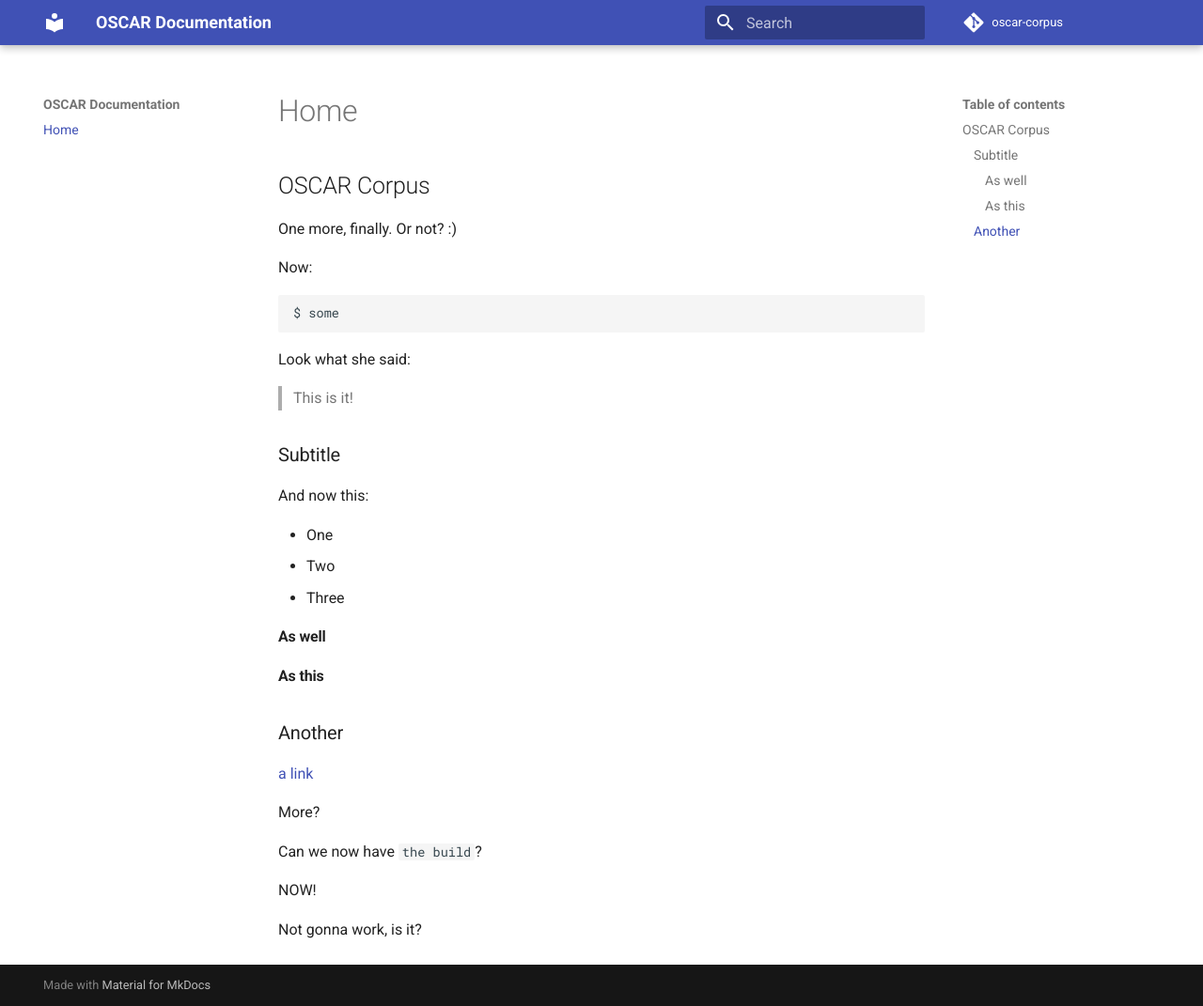
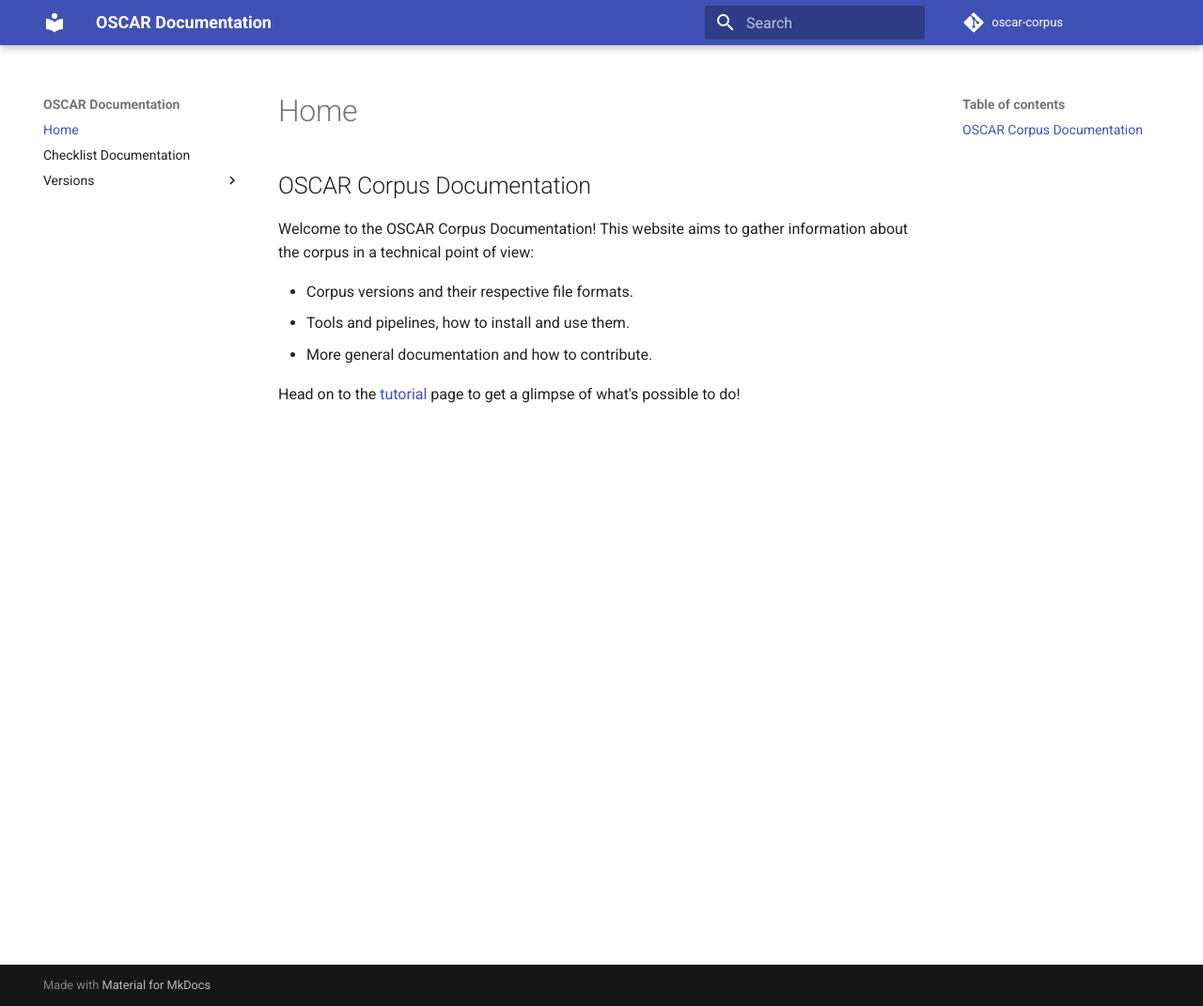
Before and after one commit to oscar-project/documentation, an MkDocs documentation site: the page built from docs/index.md, in a window 1280 px wide and 1071 px high. Shown: the whole window at 94% size. Built offline with MkDocs 1.6.1 and Material for MkDocs 9.7.7, drawn with Linux system fonts in a browser that asks for light colours; comment, search, counter and statistics services are not loaded.

````diff
--- a/docs/index.md
+++ b/docs/index.md
@@ -1,40 +1,10 @@
-## OSCAR Corpus
+## OSCAR Corpus Documentation
 
-One more, finally. Or not? :)
+Welcome to the OSCAR Corpus Documentation!
+This website aims to gather information about the corpus in a technical point of view:
 
-Now:
+- Corpus versions and their respective file formats.
+- Tools and pipelines, how to install and use them.
+- More general documentation and how to contribute.
 
-```
-$ some
-```
-
-Look what she said:
-
-> This is it!
-
-### Subtitle
-
-And now this:
-
-- One
-- Two
-- Three
-
-
-#### As well
-
-#### As this
-
-### Another
-
-[a link](https://aws.com)
-
-More?
-
-
-Can we now have `the build`?
-
-NOW!
-
-
-Not gonna work, is it?
+Head on to the [tutorial](tutorial) page to get a glimpse of what's possible to do!
--- a/mkdocs.yml
+++ b/mkdocs.yml
@@ -4,7 +4,23 @@
 docs_dir: docs/
 repo_name: 'oscar-corpus'
 repo_url: 'https://github.com/oscar-corpus/documentation'
-nav:
-    - Home: index.md
+# nav:
+#     - Home: index.md
 theme:
   name: 'material'
+  features:
+    - content.code.annotate
+markdown_extensions:
+  - meta
+  - admonition
+  - pymdownx.details
+  - pymdownx.superfences
+  - attr_list
+  - md_in_html
+  - pymdownx.superfences
+  - pymdownx.highlight:
+      anchor_linenums: true
+  - pymdownx.inlinehilite
+  - pymdownx.snippets
+  - pymdownx.superfences
+  - tables
````
Also changed, not shown: docs/checklist.md (+0 -4 lines), docs/versions/oscar-2201.md (added, +103 -0 lines), pyproject.toml (added, +15 -0 lines), 1 other file.
